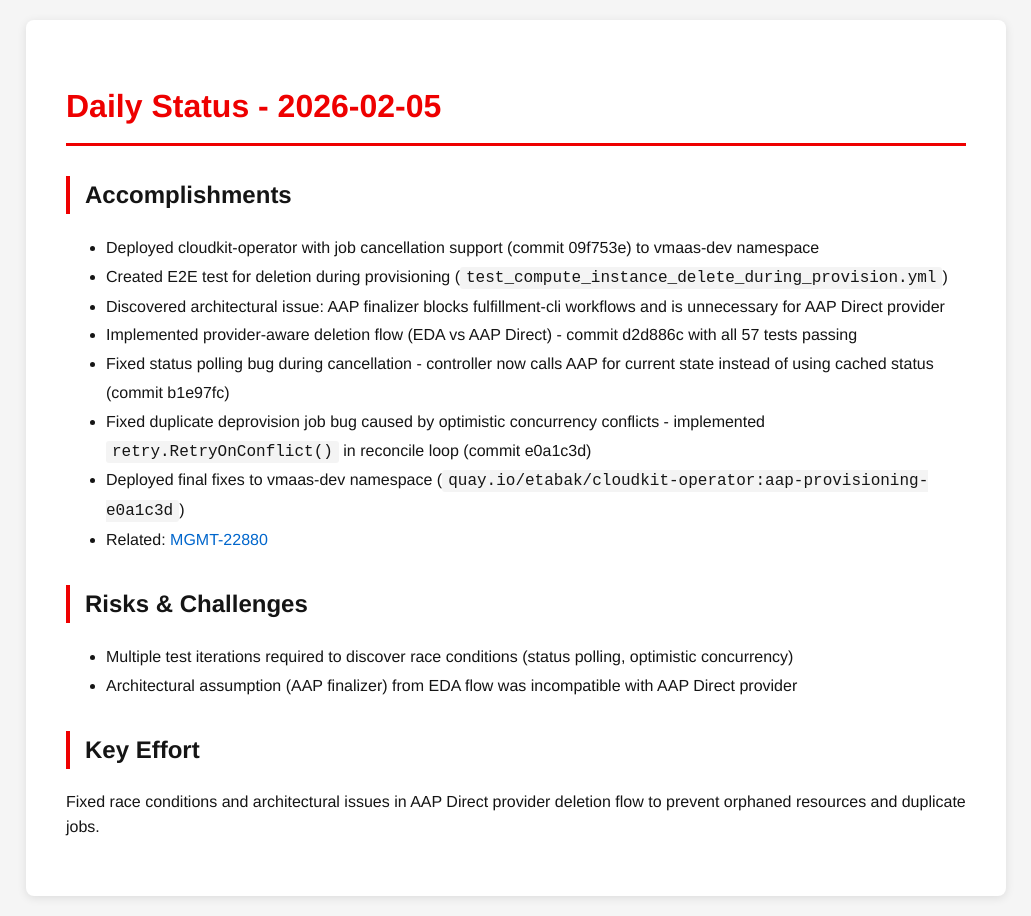
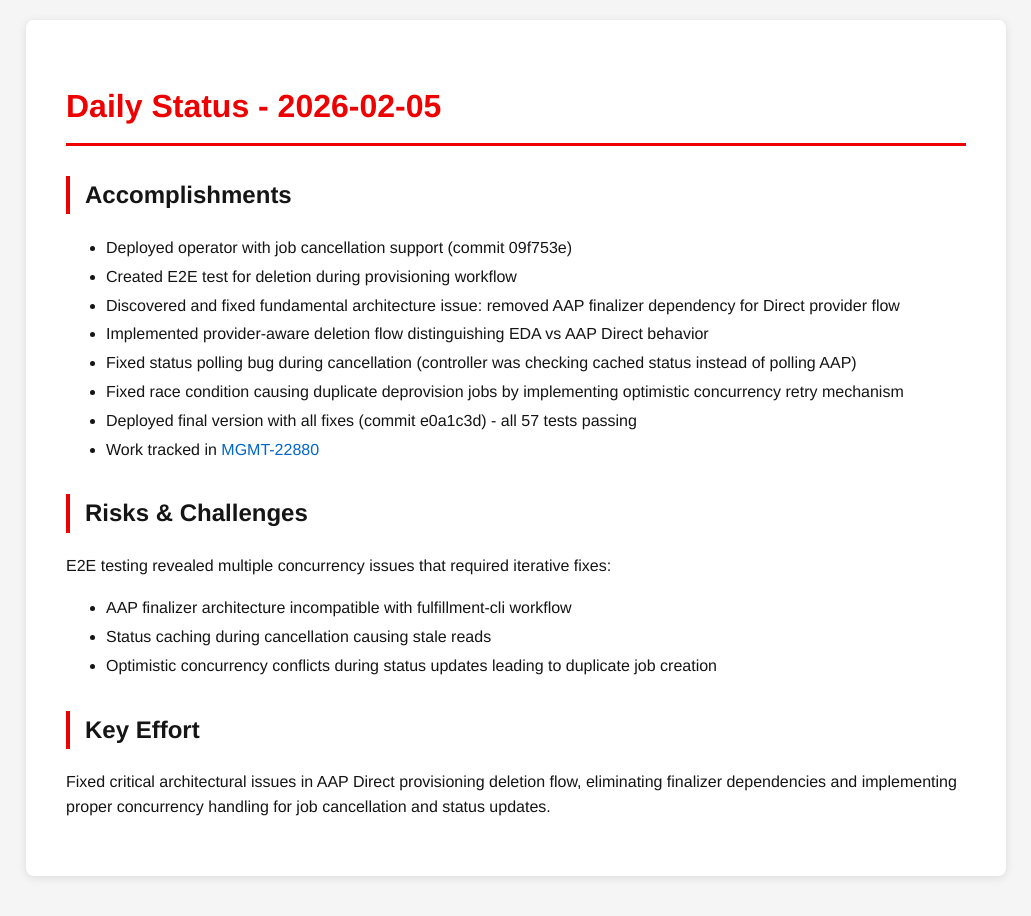
Before and after one commit to tzvatot/daily-status, a Jekyll site: the page built from 2026-02-05.md, in a window 1280 px wide. Shown: the whole page, without its empty margins (124-1155 px from the left). Built offline with Jekyll 4.4.1, drawn with Linux system fonts in a browser that asks for light colours.

Commit message:
Daily status update - 2026-02-05

```diff
--- a/2026-02-05.md
+++ b/2026-02-05.md
@@ -7,18 +7,20 @@ date: 2026-02-05
 # Daily Status - 2026-02-05
 
 ## Accomplishments
-- Deployed cloudkit-operator with job cancellation support (commit 09f753e) to vmaas-dev namespace
-- Created E2E test for deletion during provisioning (`test_compute_instance_delete_during_provision.yml`)
-- Discovered architectural issue: AAP finalizer blocks fulfillment-cli workflows and is unnecessary for AAP Direct provider
-- Implemented provider-aware deletion flow (EDA vs AAP Direct) - commit d2d886c with all 57 tests passing
-- Fixed status polling bug during cancellation - controller now calls AAP for current state instead of using cached status (commit b1e97fc)
-- Fixed duplicate deprovision job bug caused by optimistic concurrency conflicts - implemented `retry.RetryOnConflict()` in reconcile loop (commit e0a1c3d)
-- Deployed final fixes to vmaas-dev namespace (`quay.io/etabak/cloudkit-operator:aap-provisioning-e0a1c3d`)
-- Related: [MGMT-22880](https://issues.redhat.com/browse/MGMT-22880)
+- Deployed operator with job cancellation support (commit 09f753e)
+- Created E2E test for deletion during provisioning workflow
+- Discovered and fixed fundamental architecture issue: removed AAP finalizer dependency for Direct provider flow
+- Implemented provider-aware deletion flow distinguishing EDA vs AAP Direct behavior
+- Fixed status polling bug during cancellation (controller was checking cached status instead of polling AAP)
+- Fixed race condition causing duplicate deprovision jobs by implementing optimistic concurrency retry mechanism
+- Deployed final version with all fixes (commit e0a1c3d) - all 57 tests passing
+- Work tracked in [MGMT-22880](https://issues.redhat.com/browse/MGMT-22880)
 
 ## Risks & Challenges
-- Multiple test iterations required to discover race conditions (status polling, optimistic concurrency)
-- Architectural assumption (AAP finalizer) from EDA flow was incompatible with AAP Direct provider
+E2E testing revealed multiple concurrency issues that required iterative fixes:
+- AAP finalizer architecture incompatible with fulfillment-cli workflow
+- Status caching during cancellation causing stale reads
+- Optimistic concurrency conflicts during status updates leading to duplicate job creation
 
 ## Key Effort
-Fixed race conditions and architectural issues in AAP Direct provider deletion flow to prevent orphaned resources and duplicate jobs.
+Fixed critical architectural issues in AAP Direct provisioning deletion flow, eliminating finalizer dependencies and implementing proper concurrency handling for job cancellation and status updates.
```
